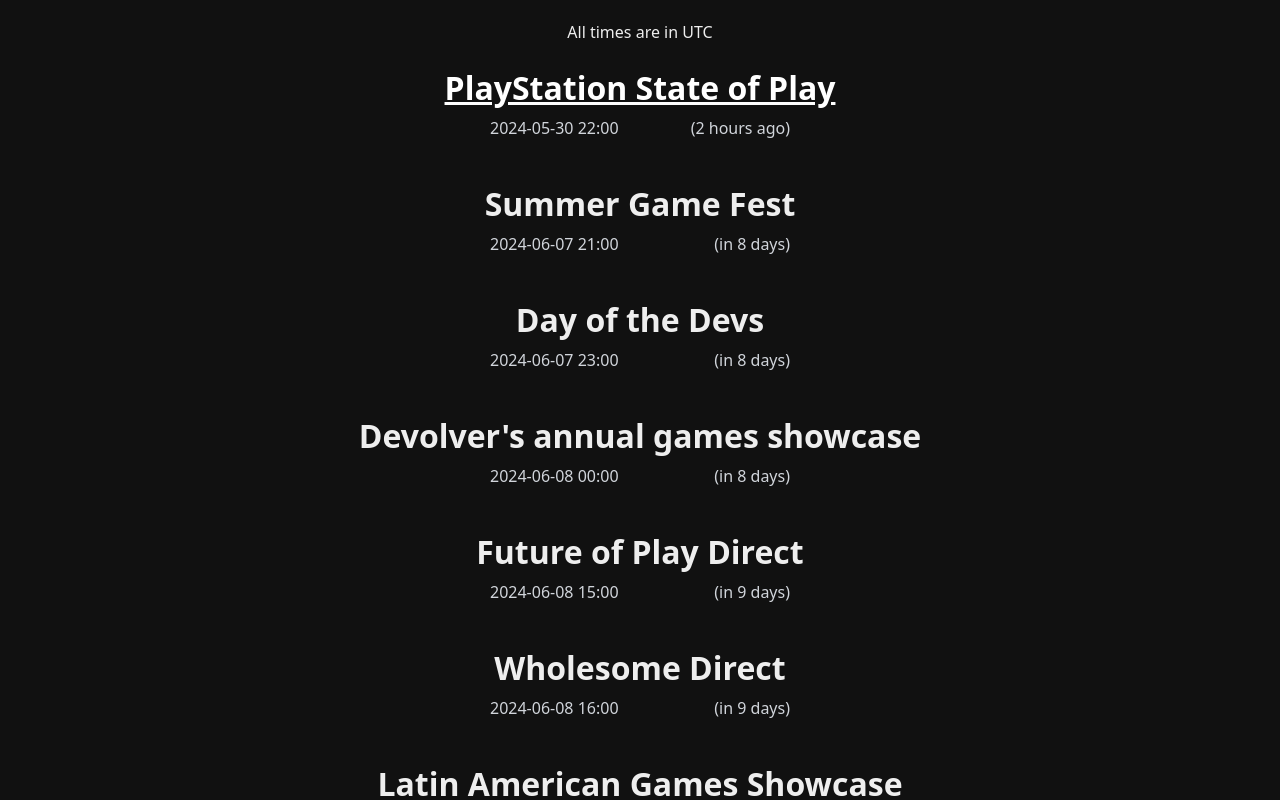
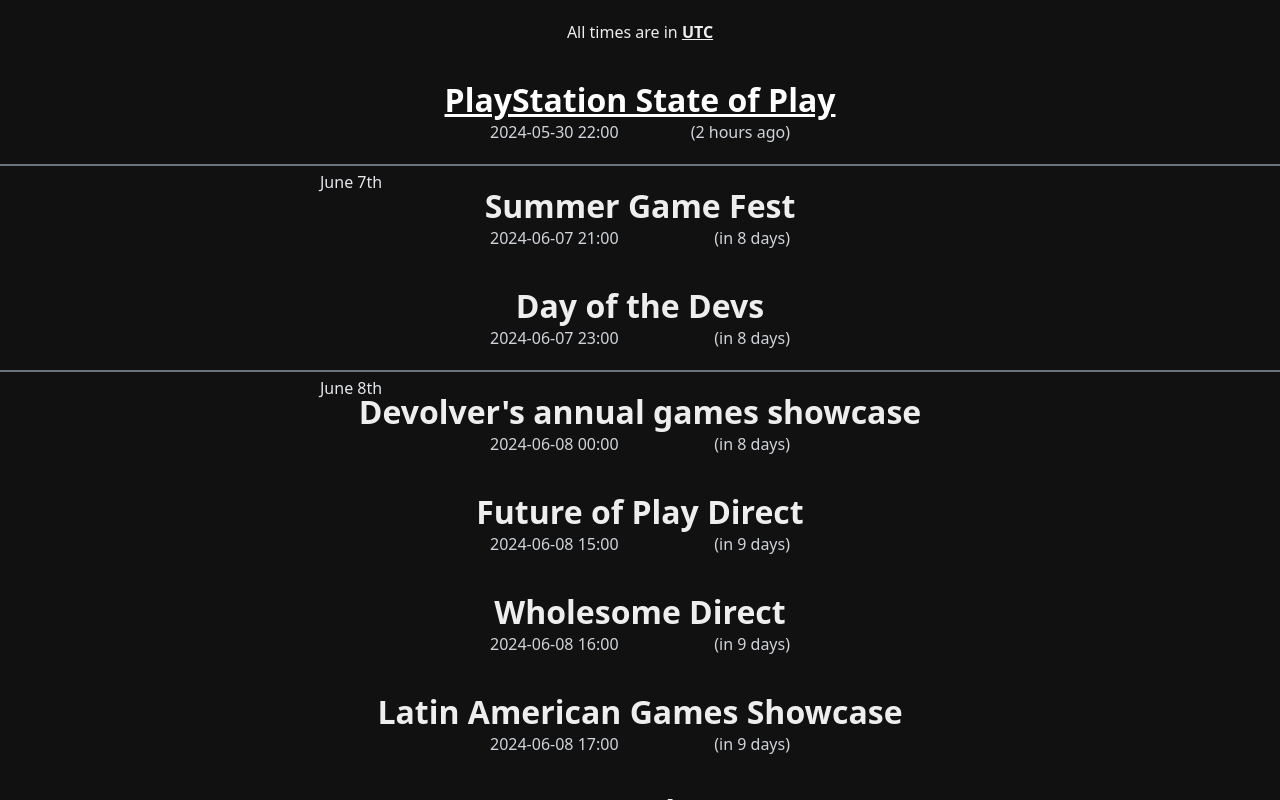
Before and after one commit to beeequeue/game-fest-schedule, a Vue app: page / in a window 1280 px wide. Built offline with nearby package versions, Linux system fonts and the light colour scheme; a web font is replaced by a local one.

Commit message:
added day separators

```diff
--- a/src/app.vue
+++ b/src/app.vue
@@ -1,13 +1,28 @@
 <template>
   <div class="relative w-full h-full flex flex-col items-center">
-    <div class="mt-5">All times are in {{ timeZone }}</div>
+    <div class="py-5">
+      All times are in
+      <span title="Your guessed local timezone" class="font-bold decoration-underline">{{ timeZone }}</span>
+    </div>
 
     <div class="w-full h-full flex flex-col items-center overflow-y-auto last:pb-20">
       <div
-        v-for="event in events"
+        v-for="(event, index) in events"
         :key="event.name"
-        class="flex flex-col items-center w-fit py-5"
+        class="relative flex flex-col items-center w-full py-5"
+        :class="{
+          separator: shouldShowSeparator(index),
+          'pt-6': shouldShowSeparator(index),
+        }"
       >
+        <div
+          v-if="shouldShowSeparator(index)"
+          class="absolute top-1 left-25% text-gray-200"
+        >
+          {{ formatDayMonth(event.dateTime) }}
+        </div>
+
+        <div class="flex flex-col items-center w-fit">
           <a
             v-if="event.url"
             :href="event.url"
@@ -27,7 +42,10 @@
             <div v-if="event.dateTime.getTime() < Date.now()" :key="`after-${time}`">
               ({{ formatToNow(event.dateTime) }} ago)
             </div>
-          <div v-else :key="`before-${time}`">(in {{ formatToNow(event.dateTime) }})</div>
+            <div v-else :key="`before-${time}`">
+              (in {{ formatToNow(event.dateTime) }})
+            </div>
+          </div>
         </div>
       </div>
     </div>
@@ -50,7 +68,27 @@
   .find((part) => part.type === "timeZoneName")!.value
 
 const formatDate = (date: Date) => format(date, "yyyy-MM-dd HH:mm")
+const formatDayMonth = (date: Date) => format(date, "MMMM do")
 const formatToNow = (date: Date) => formatDistanceToNowStrict(date)
+
+const shouldShowSeparator = (index: number) => {
+  const previous = events[index - 1]?.dateTime
+  const current = events[index].dateTime
+
+  return (
+    previous != null &&
+    (previous.getDate() !== current.getDate() ||
+      current.getMonth() !== previous.getMonth())
+  )
+}
 </script>
 
-<style scoped></style>
+<style>
+h1 {
+  line-height: 32px;
+}
+
+.separator {
+  --at-apply: b-0 b-t-2 b-solid b-gray-500;
+}
+</style>
```
Lines whose indentation alone changed are shown as unchanged.
